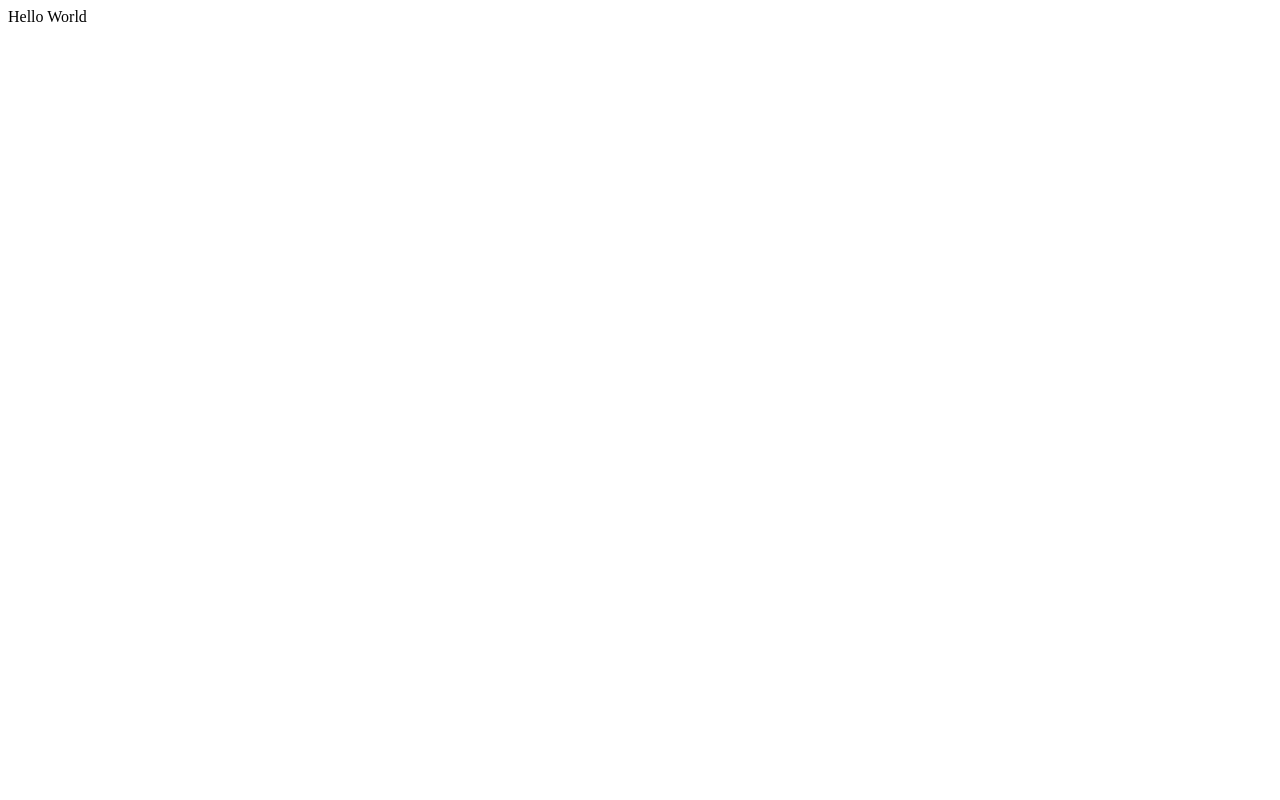
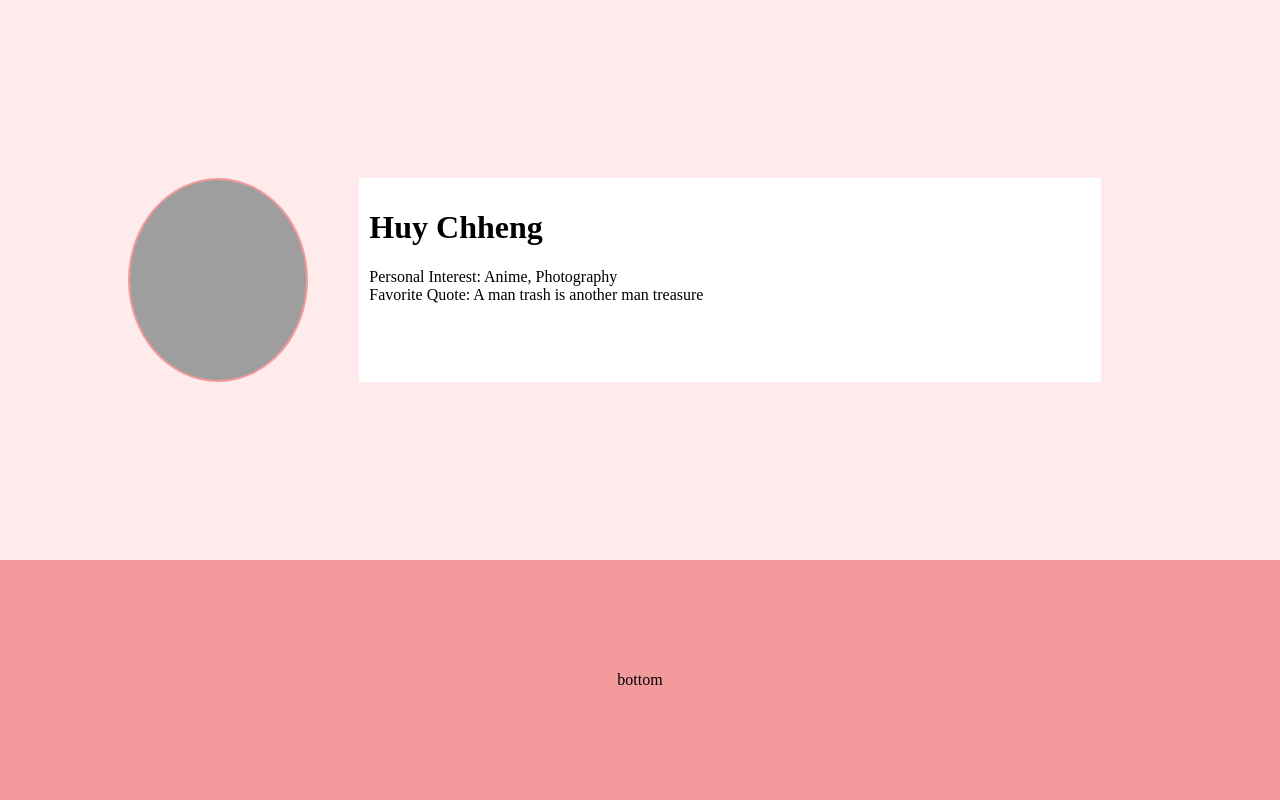
Before and after one commit to YouNgounLay/huychheng_bio, a plain HTML site: page index.html in a window 1280 px wide. Drawn offline with nearby package versions, Linux system fonts and the light colour scheme; grey boxes are pictures that could not be loaded.

Commit message:
add basic

```diff
--- a/index.html
+++ b/index.html
@@ -1,8 +1,52 @@
 <!doctype html>
 <html>
-	<head>
-	</head>
-	<body>
-		Hello World
-	</body>
+    <head>
+        <link href="./styles/home.css" rel="stylesheet" />
+        <meta charset="UTF-8" />
+        <meta name="viewport" content="width=device-width, initial-scale=1.0" />
+        <title>Index</title>
+        <script src="https://code.jquery.com/jquery-3.6.0.min.js"></script>
+        <script>
+            $(function () {
+                $("#content").load("./pages/profile_info.html");
+            });
+        </script>
+    </head>
+    <body>
+        <div class="profile-info-container">
+            <div
+                class="profile-info-inner-container"
+                style="background-color: #ffeaec; height: 70%"
+            >
+                <div class="bio-info-container">
+                    <div
+                        class="circle-avatar"
+                        style="
+                            border-color: #f39a9d;
+                            background-image: url(https://scontent-syd2-1.xx.fbcdn.net/v/t39.30808-1/420096222_7020862577992748_6274185518097687675_n.jpg?stp=dst-jpg_p100x100&_nc_cat=108&ccb=1-7&_nc_sid=5f2048&_nc_ohc=aWEcERfWFTEAb5xKrPM&_nc_ad=z-m&_nc_cid=0&_nc_ht=scontent-syd2-1.xx&oh=00_AfAI7lwtg31oGCK3TX5em1H59gK8gc0C7YKEdAYvZ2VWNw&oe=661E8F1F);
+                        "
+                    ></div>
+                    <div class="info-container">
+                        <h1>Huy Chheng</h1>
+                        <span>Personal Interest: Anime, Photography</span>
+                        <span
+                            >Favorite Quote: A man trash is another man
+                            treasure</span
+                        >
+                    </div>
+                </div>
+            </div>
+            <div
+                class="profile-info-inner-container"
+                style="
+                    height: 30%;
+                    background-color: #f39a9d;
+                    border-top: 5px soid;
+                    border-color: #f39a9d;
+                "
+            >
+                bottom
+            </div>
+        </div>
+    </body>
 </html>
--- /dev/null
+++ b/styles/home.css
@@ -0,0 +1,50 @@
+body,
+html {
+    margin: 0px;
+    padding: 0px;
+    min-width: 0px;
+    min-height: 0px;
+    width: 100%;
+    height: 100%;
+}
+
+.profile-info-container {
+    display: flex;
+    width: 100%;
+    height: 100vh;
+    padding: 0px;
+    flex-direction: column;
+    color: black;
+}
+
+.profile-info-inner-container {
+    display: flex;
+    width: 100%;
+    height: 50%;
+    align-items: center;
+    justify-content: center;
+}
+
+.circle-avatar {
+    height: 200px;
+    width: 200px;
+    border-radius: 50%;
+    border: 2px solid;
+    background-size: cover;
+    background-repeat: no-repeat;
+}
+
+.bio-info-container {
+    display: flex;
+    padding: 10%;
+    width: 100%;
+}
+
+.info-container {
+    display: flex;
+    width: 80%;
+    margin: 0px 5%;
+    padding: 10px;
+    background-color: white;
+    flex-direction: column;
+}
```
Also changed, not shown: pages/profile_info.html (added, +6 -0 lines).
